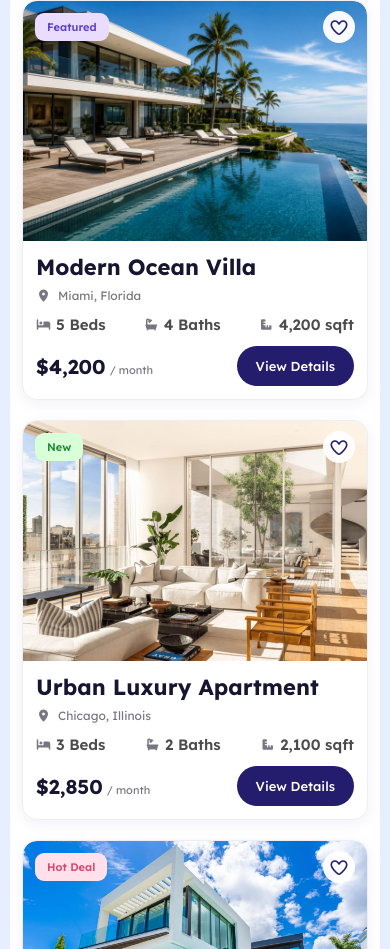
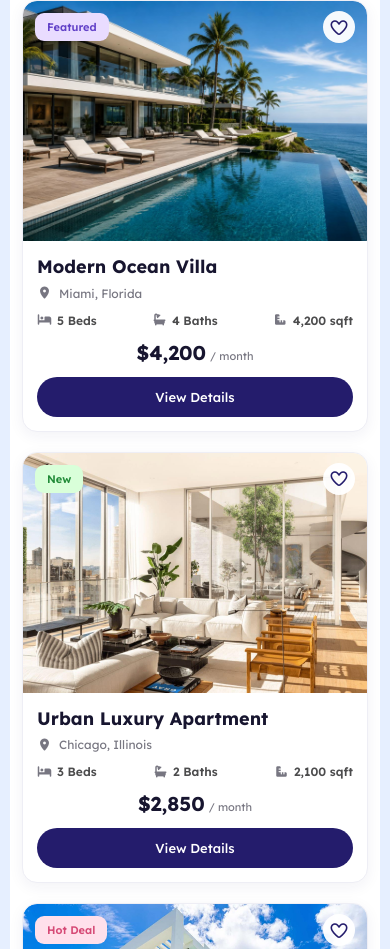
Before and after one commit to mudassar3616/Nestoria-real-estate-final, a plain HTML site: page listings.html in a window 390 px wide. Shown: the part 1056-2005 px from the top of the page. Drawn offline with nearby package versions, Linux system fonts and the light colour scheme.

Commit message:
Improve listings page mobile layout

```diff
--- a/style.css
+++ b/style.css
@@ -1557,7 +1557,7 @@ body {
               url('https://images.unsplash.com/photo-1600596542815-ffad4c1539a9?ixlib=rb-4.0.3&auto=format&fit=crop&w=1920&q=80') center/cover no-repeat;
   color: #ffffff;
   padding: 40px 40px 0; /* Bottom padding 0 kiya taake text niche chipak jaye */
-  margin: 24px;
+  /* margin: 24px; */
   border: 1px solid rgba(255, 255, 255, 0.18);
   border-radius: 28px;
   font-family: 'Inter', -apple-system, BlinkMacSystemFont, "Segoe UI", Roboto, sans-serif;
@@ -1769,7 +1769,7 @@ body {
 }
 
 .footer-branding {
-  font-size: 18vw; /* Text ko bahut bada karne ke liye */
+  font-size: 17vw; /* Text ko bahut bada karne ke liye */
   font-weight: 900;
   color: rgba(255, 255, 255, 0.08); /* White color with 8% opacity (Watermark effect) */
   margin: 0;
@@ -2107,6 +2107,41 @@ img {
         height: 240px;
     }
 
+    /* Listings: keep card content readable on narrow screens */
+    .listing-grid .property-content {
+        padding: 14px;
+    }
+
+    .listing-grid .property-content h3 {
+        font-size: 18px;
+        line-height: 1.3;
+    }
+
+    .listing-grid .property-features {
+        align-items: flex-start;
+        gap: 6px;
+    }
+
+    .listing-grid .property-features div {
+        min-width: 0;
+        font-size: 12px;
+        white-space: normal;
+    }
+
+    .listing-grid .property-bottom {
+        align-items: stretch;
+        flex-direction: column;
+        gap: 12px;
+    }
+
+    .listing-grid .property-price {
+        justify-content: center;
+    }
+
+    .listing-grid .property-btn {
+        width: 100%;
+    }
+
     .featured-header {
         flex-direction: column;
         align-items: flex-start;
@@ -2143,8 +2178,8 @@ img {
     }
 
     .site-footer {
-        margin: 12px;
-        padding: 32px 16px 0;
+        /* margin: 12px; */
+        /* padding: 32px 16px 0; */
         border-radius: 22px;
     }
 
@@ -2185,8 +2220,9 @@ img {
     }
 
     .footer-branding {
-        font-size: clamp(2.2rem, 12vw, 4.5rem);
+        font-size: 4rem;
         letter-spacing: 1px;
+        margin-bottom: 10px;
     }
 }
 
```
